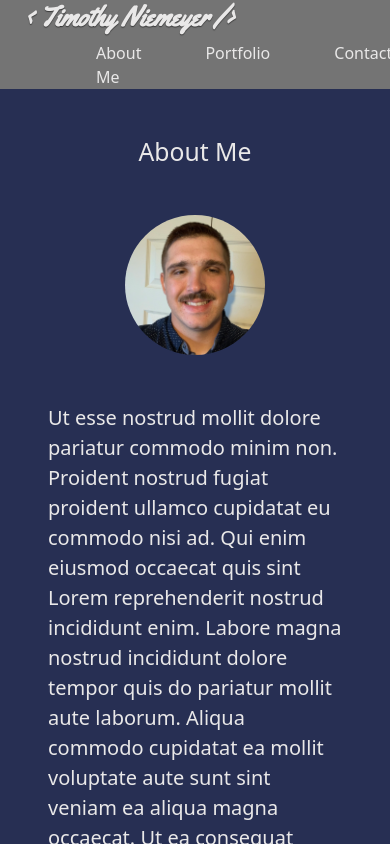
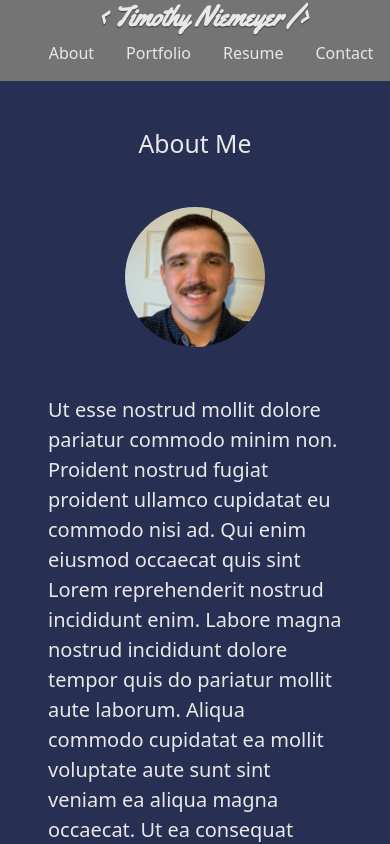
Before and after one commit to tniemeye19/symmetrical-react-enigma-portfolio, a React (Create React App) app: page / in a window 390 px wide. Shown: the top 844 px of the page. Built offline with nearby package versions, Linux system fonts and the light colour scheme.

Commit message:
adjust styles for navigation and add media queries and flex to elements for resizability

```diff
--- a/src/components/Navigation/index.js
+++ b/src/components/Navigation/index.js
@@ -8,23 +8,23 @@ function Navigation(props) {
     let name = '< Timothy Niemeyer />';
 
     return (
-        <header className="d-flex flex-wrap justify-content-between ps-4 pe-4 pt-auto pb-auto">
+        <header className="flex-wrap">
             <h1 className="fw-bold">
                 {name}
             </h1>
-            <nav className="d-flex flex-wrap ms-2 me-2 mt-auto mb-auto">
+            <nav className="d-flex flex-wrap">
                 <ul className="d-flex justify-content-between mb-0">
                     <li>
-                        <a href="#about" className="text-decoration-none" onClick={() => props.setCurrentDisplay("About")}>About Me</a>
+                        <a href="#about" className="text-decoration-none" onClick={() => props.setCurrentDisplay("About")}>About</a>
                     </li>
                     <li>
                         <a href="#portfolio" className="text-decoration-none" onClick={() => props.setCurrentDisplay("Portfolio")}>Portfolio</a>
                     </li>
                     <li>
-                        <a href="#contact" className="text-decoration-none" onClick={() => props.setCurrentDisplay("Contact")}>Contact</a>
+                        <a href="#resume" className="text-decoration-none" onClick={() => props.setCurrentDisplay("Resume")}>Resume</a>
                     </li>
                     <li>
-                        <a href="#resume" className="text-decoration-none" onClick={() => props.setCurrentDisplay("Resume")}>Resume</a>
+                        <a href="#contact" className="text-decoration-none" onClick={() => props.setCurrentDisplay("Contact")}>Contact</a>
                     </li>
                 </ul>
             </nav>
--- a/src/components/Navigation/style.css
+++ b/src/components/Navigation/style.css
@@ -3,10 +3,13 @@
 header {
     background-color: #747474;
     width: 100%;
+    display: flex;
+    justify-content: space-between;
 }
 header h1 {
     text-shadow: 0 1px 1px rgba(0, 0, 0, 0.5);
     font-family: Yellowtail;
+    padding-left: 1rem;
 }
 header h1 a {
     color: #e9e8e8;
@@ -14,11 +17,14 @@ header h1 a {
 header h1 a:hover {
     color: #272f53;
 }
+header nav {
+    margin: auto 2rem;
+}
 header nav ul {
     list-style: none;
 }
 header nav ul li {
-    padding: 0 2rem;
+    padding: 0 1rem;
 }
 header nav ul li a {
     font-size: 1rem;
@@ -30,3 +36,25 @@ header nav ul li a:hover {
 header nav ul li a:focus {
     color: #272f53;
 }
+
+@media screen and (max-width: 900px){
+    header {
+        display: flex;
+        text-align: center;
+        justify-content: center;
+
+    }
+    header h1 {
+        text-align: center;
+    }
+    header nav {
+        display: flex;
+        justify-content: center;
+    }
+}
+
+@media screen and (max-width: 700px){
+    header {
+        padding-bottom: 1rem;
+    }
+}
--- a/src/components/Project/index.js
+++ b/src/components/Project/index.js
@@ -9,7 +9,7 @@ function Project() {
         <div className="projects row justify-content-center">
             {
                 projects && projects.length > 0 && projects.map((project) =>
-                <div className="project col-4">
+                <div className="project col-lg-5 col-md-11">
                     <img src={require('../../assets/images/applications/' + project.image + '.png')} alt={project.title} />
                     <div className="project-info">
                         <h3>{project.title}</h3>
--- a/src/components/Resume/index.js
+++ b/src/components/Resume/index.js
@@ -28,7 +28,7 @@ function Resume() {
                 <h3>Employment</h3>
                 {
                     jobs && jobs.length > 0 && jobs.map((job) =>
-                    <Card className='employment-card col-4'>
+                    <Card className='employment-card col-lg-5 col-md-12'>
                         <img src={require('../../assets/images/jobs/' + job.icon + '.jpg')} alt={job.employer}/>
                         <Card.Body>
                             <Card.Title className='employer'>{job.employer}</Card.Title>
```
